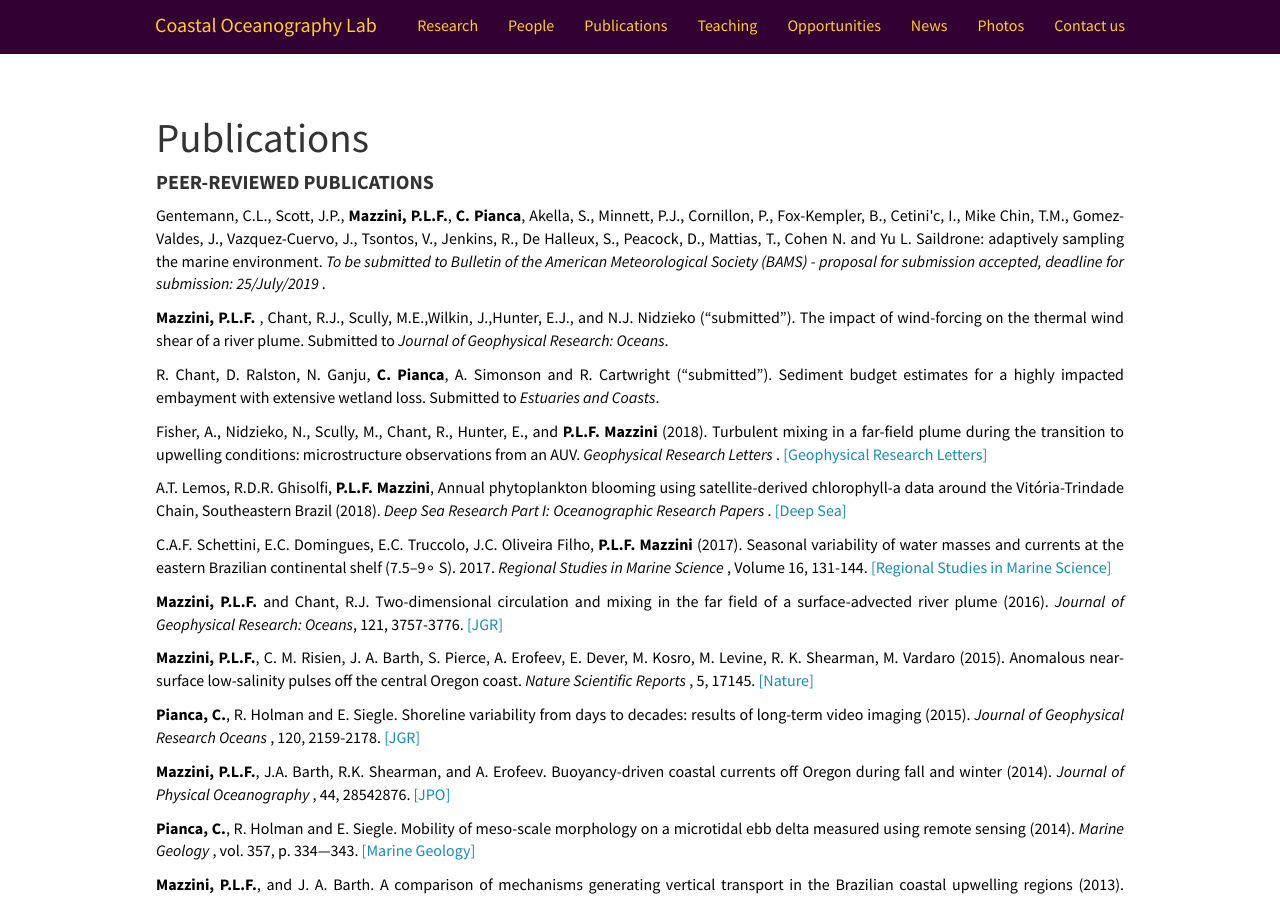
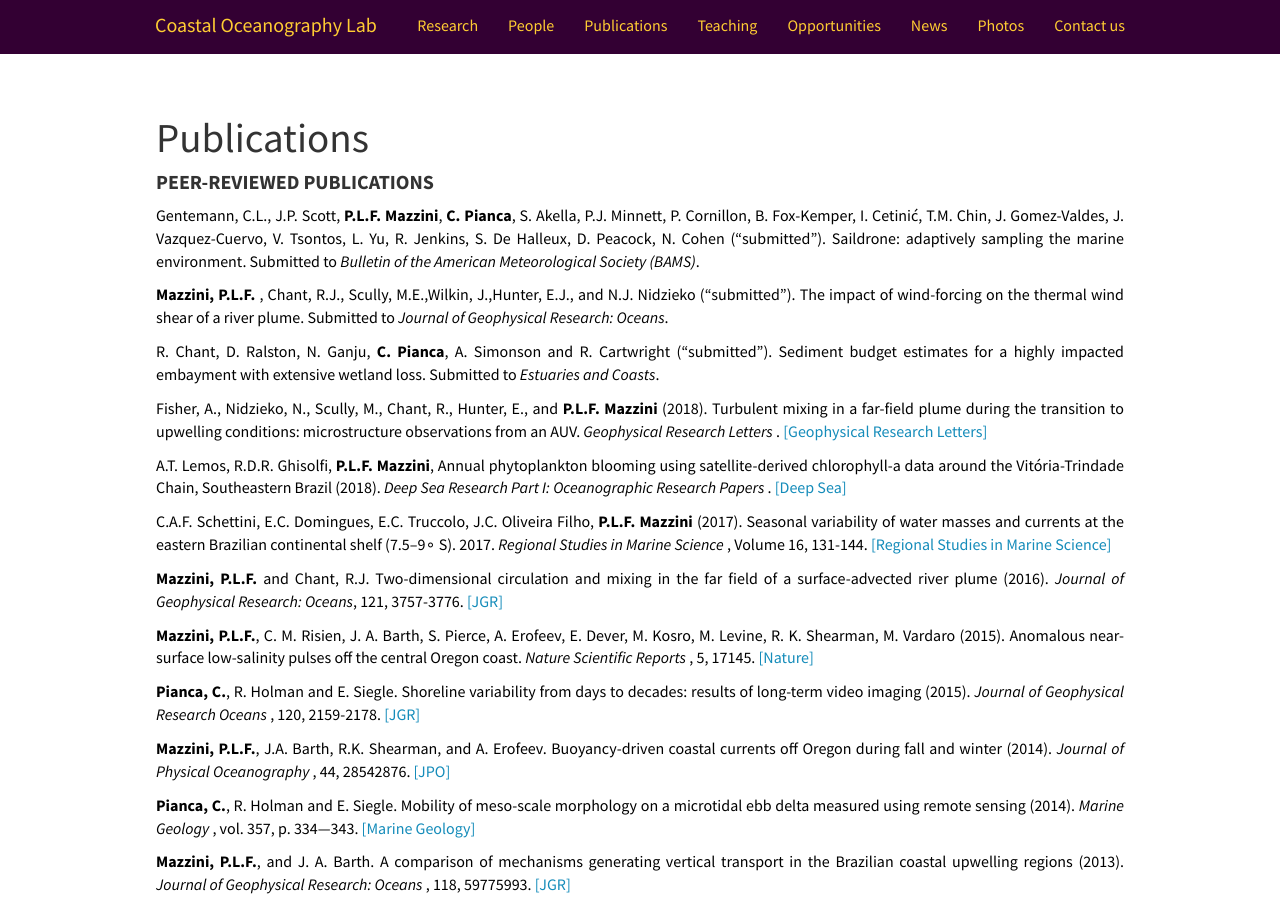
Before and after one commit to mazzinilab/mazzinilab.github.io, a Jekyll site: the page built from _pages/publications.md, in a window 1280 px wide and 900 px high. Built offline with Jekyll 4.4.1, drawn with Linux system fonts in a browser that asks for light colours; nearby versions of some CDN libraries.

Commit message:
updated saildrone publi

```diff
--- a/_pages/publications.md
+++ b/_pages/publications.md
@@ -14,7 +14,7 @@
 
 #### <b> PEER-REVIEWED PUBLICATIONS <b>
 
-  Gentemann, C.L., Scott, J.P., <b>Mazzini, P.L.F.</b>, <b>C. Pianca</b>, Akella, S., Minnett, P.J., Cornillon, P., Fox-Kempler, B., Cetini\'c, I., Mike Chin, T.M., Gomez-Valdes, J., Vazquez-Cuervo, J., Tsontos, V., Jenkins, R., De Halleux, S.,  Peacock, D., Mattias, T., Cohen N. and Yu L. Saildrone: adaptively sampling the marine environment. <i> To be submitted to Bulletin of the American Meteorological Society (BAMS) - proposal for submission accepted, deadline for submission: 25/July/2019 </i>.
+  Gentemann, C.L., J.P. Scott, <b>P.L.F. Mazzini</b>, <b>C. Pianca</b>, S. Akella, P.J. Minnett, P. Cornillon, B. Fox-Kemper, I. Cetinić, T.M. Chin, J. Gomez-Valdes, J. Vazquez-Cuervo, V. Tsontos, L. Yu, R. Jenkins, S. De Halleux, D. Peacock, N. Cohen ("submitted"). Saildrone: adaptively sampling the marine environment. Submitted to <i>Bulletin of the American Meteorological Society (BAMS)</i>.
 
   <b>Mazzini, P.L.F.</b> , Chant, R.J., Scully, M.E.,Wilkin, J.,Hunter, E.J., and N.J. Nidzieko ("submitted"). The impact of wind-forcing on the thermal wind shear of a river plume. Submitted to <i>Journal of Geophysical Research: Oceans</i>.
 
```
Also changed, not shown: research/Saildrone.md (+1 -1 lines).
